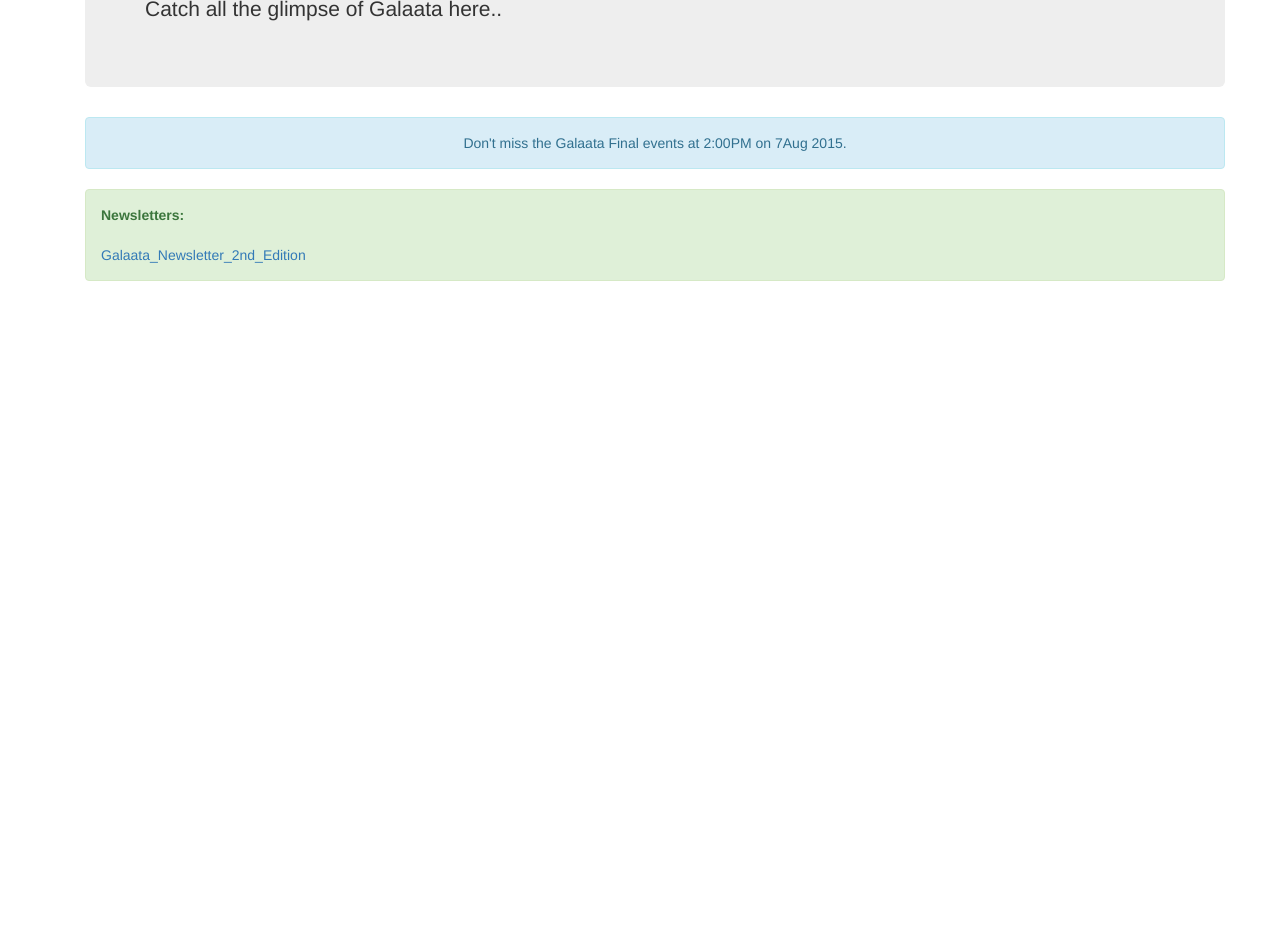
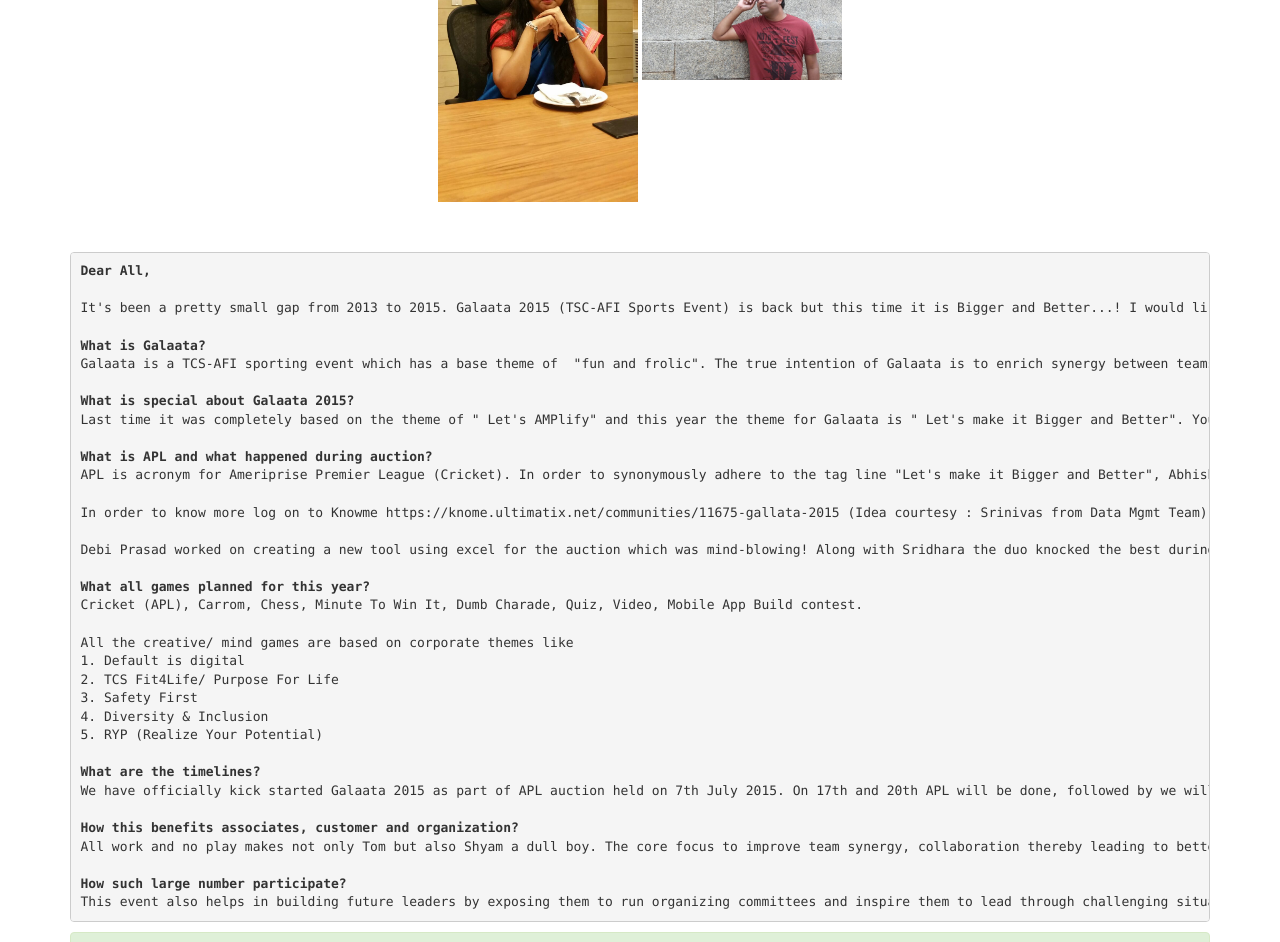
Before and after one commit to kaushal087/Galatta, a plain HTML site: page about.html in a window 1280 px wide. Shown: the part 294-1236 px from the top of the page. Before the commit the page ends 800 px from the top, so only its background shows below. Drawn offline with nearby package versions, Linux system fonts and the light colour scheme.

Commit message:
Update about.html

```diff
--- a/about.html
+++ b/about.html
@@ -36,7 +36,7 @@
                     <span class="icon-bar"></span>
                     <span class="icon-bar"></span>
                 </a>
-               <!-- <image src="image_galata/logo.png" class="navbar-brand logo"/> -->
+                <!--<image src="image_galata/logo.png" class="navbar-brand logo"/> -->
                 <a class="navbar-brand" href="index.html">GALAATA</a>
             </div>
             <div id="slidemenu">
@@ -69,30 +69,71 @@
             </div>
         </div>
     </div>
-    <div id="page-content">
+
+<div id="page-content">
         <div id="home-container">
             <div class="container">
-	<h4 class="page-title">NewsLetter</h4>
-	<hr>
-
-    <div class="container">
-  <div class="jumbotron">
-    <h1>Galaata Newsletter!</h1>
-    <p>Catch all the glimpse of Galaata here..</p>
-  </div>
-  <center><p class="alert alert-info"><span class="blink_me">Don't miss the Galaata Final events at 2:00PM on 7Aug 2015.</span></p></center>
-
-  <p class="alert alert-success"><b>Newsletters:</b><br/><br/>
-  <a href="pdf/Galaata_v2.0_newsletter">Galaata_Newsletter_2nd_Edition</a>
-  </p>
-</div>
+    <h4 class="page-title">About Us</h4>
+    <hr>
 
 
+
+
+  <div class="item text-center">
+    <img src="image_galata/sarbani.jpg" alt="galaata" width="200" height="355">
+    <img src="image_galata/vini.jpg" alt="galaata" width="200" height="112">
+  </div>
   <br/>
+  <br/>
+  <div>
+<!-- <p class="alert alert-info"> -->
+<p><pre><b>Dear All,</b>
 
+It's been a pretty small gap from 2013 to 2015. Galaata 2015 (TSC-AFI Sports Event) is back but this time it is Bigger and Better...! I would like to borrow few minutes of your valuable time traverse the memory lane and highlight few events that had brought smiles/ giggles / laughter / joy while we clocked our best at work.
+
+<b>What is Galaata?</b>
+Galaata is a TCS-AFI sporting event which has a base theme of  "fun and frolic". The true intention of Galaata is to enrich synergy between teams thereby collaborating for maximum output at work.
+
+<b>What is special about Galaata 2015?</b>
+Last time it was completely based on the theme of " Let's AMPlify" and this year the theme for Galaata is " Let's make it Bigger and Better". You all would have already witnessed the grandness in the opening format of APL (Ameriprise Premier League). It was one of it's kind! Also it is worth mentioning that this year we have some of our customers will be part of this eventful agenda, which helps in bonding as partners at work. This year the focus is also to adhere to the Diversity & Inclusion aspect of including female associates into all top decision making committees. Arunima Mitra is one such inclusion who is part of core committee championing many roles within this event.
+
+<b>What is APL and what happened during auction?</b>
+APL is acronym for Ameriprise Premier League (Cricket). In order to synonymously adhere to the tag line "Let's make it Bigger and Better", Abhishek came out with a wonderful idea of having IPL auction simulated for APL. It worked and the synergy between team leads worked wonder. This is the real collaboration and ice breaker session that one could imagine.
+
+In order to know more log on to Knowme https://knome.ultimatix.net/communities/11675-gallata-2015 (Idea courtesy : Srinivas from Data Mgmt Team)
+
+Debi Prasad worked on creating a new tool using excel for the auction which was mind-blowing! Along with Sridhara the duo knocked the best during APL auction
+
+<b>What all games planned for this year?</b>
+Cricket (APL), Carrom, Chess, Minute To Win It, Dumb Charade, Quiz, Video, Mobile App Build contest.
+
+All the creative/ mind games are based on corporate themes like
+1. Default is digital
+2. TCS Fit4Life/ Purpose For Life
+3. Safety First
+4. Diversity & Inclusion
+5. RYP (Realize Your Potential)
+
+<b>What are the timelines?</b>
+We have officially kick started Galaata 2015 as part of APL auction held on 7th July 2015. On 17th and 20th APL will be done, followed by we will open the indoor games sessions. All the games and fixtures are meticulously planned in such a way that none of the associate needs to step out of work. Work and deliverables are given highest priority while planning the games slot for players to compete. Tentative date for Galaata 2015 closure is Aug 7th/ 8th.
+
+<b>How this benefits associates, customer and organization?</b>
+All work and no play makes not only Tom but also Shyam a dull boy. The core focus to improve team synergy, collaboration thereby leading to better communication channels for future interactions between teams. This event also encompasses the need for teams to know and glorify the corporate vision for Default is digital, D&I, Fit4life, RYP and Safety related agenda. This event happens across all 3 offshore locations with same spirit and energy. These events also improves in delivery efficiency by refining associate focus and strategic thinking.
+
+<b>How such large number participate?</b>
+This event also helps in building future leaders by exposing them to run organizing committees and inspire them to lead through challenging situations. The overall structure is governed by a core committee followed by individual gaming committee. The entire offshore strength at one location is split into 4 houses and each house will have a owner & co-owner and they in-turn appoint captains and vice-captains (Jr associates). To add more fun and spice we have creative teams and reporters / editorial teams. Below is the first publication of Galaata 2015 Newsletter for your reading pleasure
+</pre></p>
+    <center><p class="alert alert-success"><span class="blink_me">Galaata Final Event has arrived...<br/>This time it is bigger and better!</span><br/><br/>Date: Aug 7th 2015</br>Venue: Pioneer Auditorium<br/>Time: 2:00 PM onwards</p></center>
+    <!-- <p class="alert alert-success">Have a fun lets make this event a grand success!!!</p> -->
+
+  </div>
         </div>
     </div>
     </div>
+
+
+
+
 </body>
 
 </html>
```
